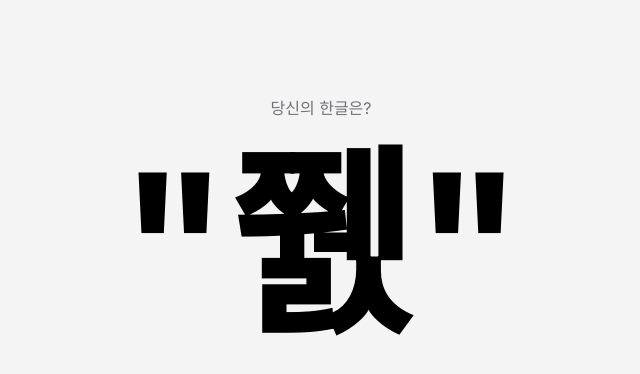
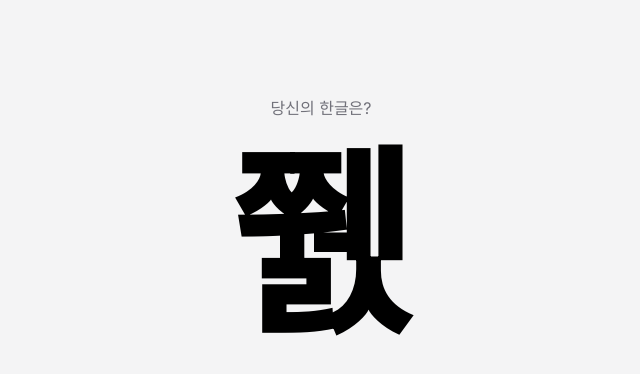
Before and after one commit to jiwonMe/hangul-dex, a Next.js app: page / in a window 1280 px wide. Shown: the top 374 px of the page, without its empty margins (319-959 px from the left). Built offline with nearby package versions, Linux system fonts and the light colour scheme.

Commit message:
feat: touch to change

```diff
--- a/src/app/_components/RandomCharacter.tsx
+++ b/src/app/_components/RandomCharacter.tsx
@@ -24,9 +24,13 @@ const RandomCharacter = () => {
     setCharacter(randomCharacter);
   }, []);
 
+  const handleClick = () => {
+    setCharacter(getRandomCharacter());
+  }
+
   return (
-    <div className="flex items-center justify-center">
-      <h1 className="text-[200px] font-bold text-center leading-tight">{`"${character}"`}</h1>
+    <div className="flex items-center justify-center select-none">
+      <h1 className="text-[200px] font-bold text-center leading-tight" onClick={handleClick}>{`${character}`}</h1>
     </div>
   )
 }
--- a/src/app/page.tsx
+++ b/src/app/page.tsx
@@ -4,7 +4,7 @@ import RandomCharacter from "./_components/RandomCharacter";
 export default function Home() {
   return (
     <main className="flex min-h-screen flex-col items-center p-24 bg-zinc-100">
-      <h1 className="text-zinc-500">당신의 한글은?</h1>
+      <h1 className="text-md text-semibold text-zinc-500">당신의 한글은?</h1>
       <RandomCharacter />
     </main>
   );
```
